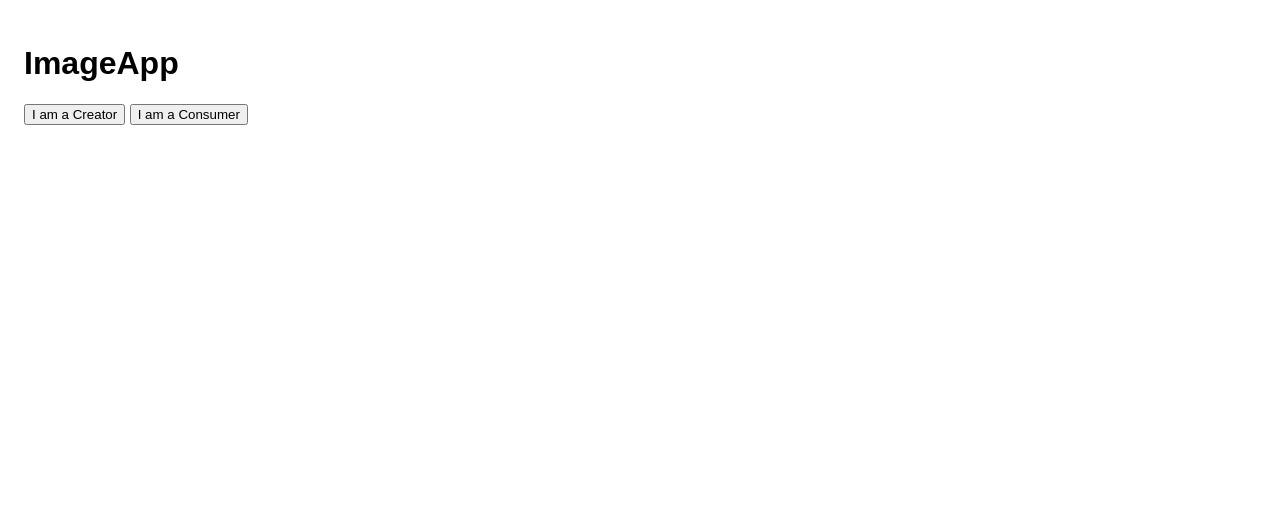
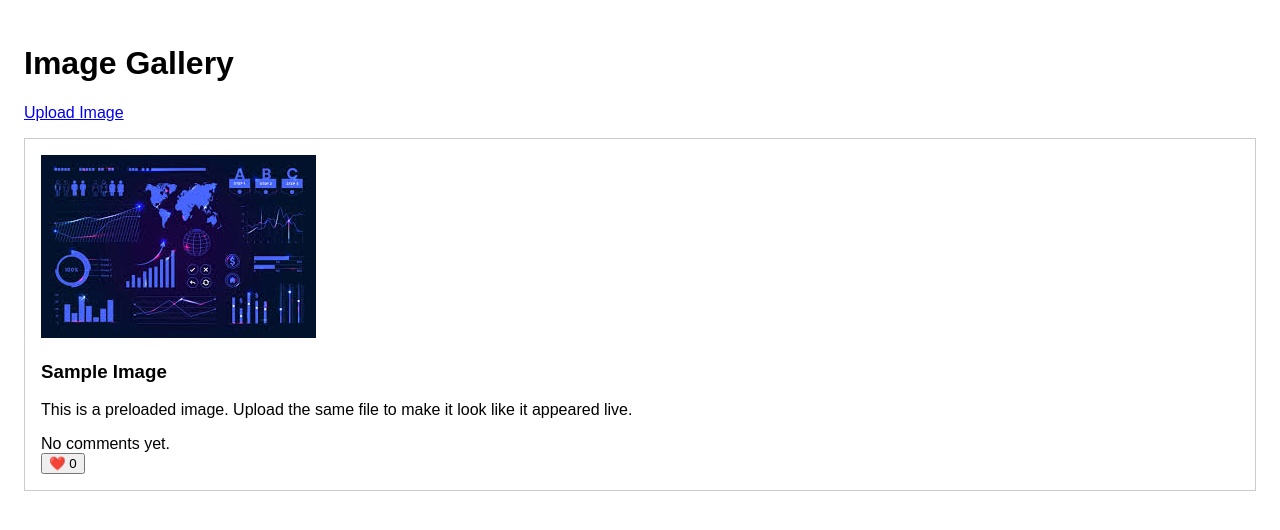
Before and after one commit to Haider-210/ImageApp, a plain HTML site: page frontend/index.html in a window 1280 px wide. Drawn offline with Linux system fonts and the light colour scheme; no server answers.

Commit message:
Update index.html

```diff
--- a/frontend/index.html
+++ b/frontend/index.html
@@ -2,44 +2,45 @@
 <html lang="en">
 <head>
   <meta charset="UTF-8" />
-  <title>ImageApp Gallery</title>
+  <title>Gallery</title>
   <link rel="stylesheet" href="styles.css" />
-  <style>
-    #roleSelect { margin-bottom: 1rem; }
-    #gallerySection { display: none; }
-  </style>
 </head>
 <body>
-  <h1>ImageApp</h1>
+  <header>
+    <h1>Image Gallery</h1>
+    <nav><a href="creator.html">Upload Image</a></nav>
+  </header>
 
-  <!-- Role selection buttons -->
-  <div id="roleSelect">
-    <button id="btnCreator">I am a Creator</button>
-    <button id="btnConsumer">I am a Consumer</button>
-  </div>
-
-  <!-- Consumer gallery -->
-  <section id="gallerySection">
-    <p><a href="creator.html">Go to Upload (Creators Only)</a></p>
-    <div id="gallery">Loading gallery…</div>
-  </section>
+  <div id="gallery">Loading…</div>
 
   <script src="app.js"></script>
   <script>
-    const btnCreator = document.getElementById('btnCreator');
-    const btnConsumer = document.getElementById('btnConsumer');
-    const roleSelect = document.getElementById('roleSelect');
-    const gallerySection = document.getElementById('gallerySection');
+    // enhance the comment form and like button UI after images are rendered
+    function enhanceCards() {
+      document.querySelectorAll('.card').forEach(card => {
+        // add like button if not present
+        if (!card.querySelector('.like-btn')) {
+          const likeBtn = document.createElement('button');
+          likeBtn.className = 'like-btn';
+          likeBtn.textContent = '❤️ 0';
+          likeBtn.onclick = () => {
+            let count = parseInt(likeBtn.textContent.split(' ')[1]) + 1;
+            likeBtn.textContent = `❤️ ${count}`;
+          };
+          card.insertBefore(likeBtn, card.querySelector('.commentForm'));
+        }
+      });
+    }
 
-    btnCreator.addEventListener('click', () => {
-      window.location.href = 'creator.html';
-    });
+    // Hook into loadImages completion
+    const originalLoadImages = window.loadImages;
+    window.loadImages = async function() {
+      await originalLoadImages();
+      enhanceCards();
+    };
 
-    btnConsumer.addEventListener('click', () => {
-      roleSelect.style.display = 'none';
-      gallerySection.style.display = 'block';
-      loadImages();
-    });
+    // If gallery exists on load, call loadImages (this is likely already in app.js)
+    if (document.getElementById('gallery')) loadImages();
   </script>
 </body>
 </html>
```
